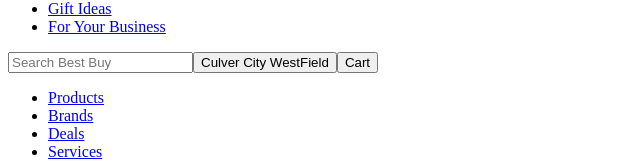
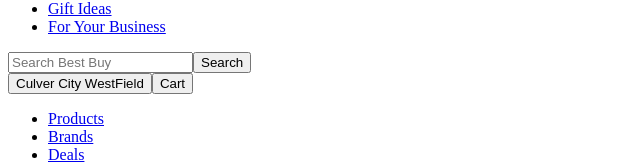
Before and after one commit to origin-master-F5/Nav-Component, a React app: page / in a window 1280 px wide. Shown: the part 400-564 px from the top of the page, without its empty margins (0-640 px from the left). Built offline with nearby package versions, Linux system fonts and the light colour scheme; the HTML template or start-up script is replaced by a standard one.

Commit message:
added best buy style to search bar and store locator

```diff
--- a/src/BottomBar.jsx
+++ b/src/BottomBar.jsx
@@ -2,11 +2,15 @@
 
 const BottomBar = props => (
     <div className="bottombar">
+        <div className="searchbarcontainer">
             <input placeholder="Search Best Buy" />
-            <span className="bottombar btns">
-                <button type="button">Culver City WestField</button>
-                <button type="button">Cart</button>
-            </span>
+            <button className="searchbutton">Search</button>
+        </div>
+
+        <div className="buttonscontainer">
+            <button type="button" className="btn-unstyled"><span className="store-display-name">Culver City WestField</span></button>
+            <button type="button">Cart</button>
+        </div>
     </div>
 
 )
```
Also changed, not shown: 2 other files (tests, documents, lock files or other folders).
